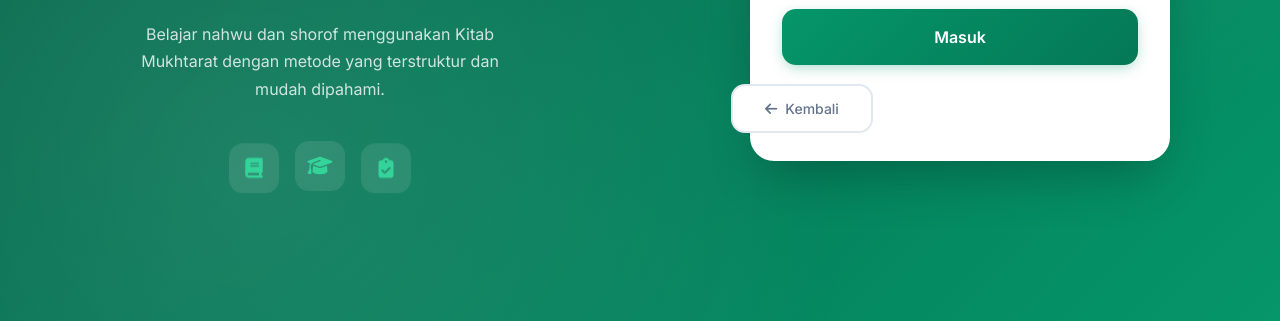
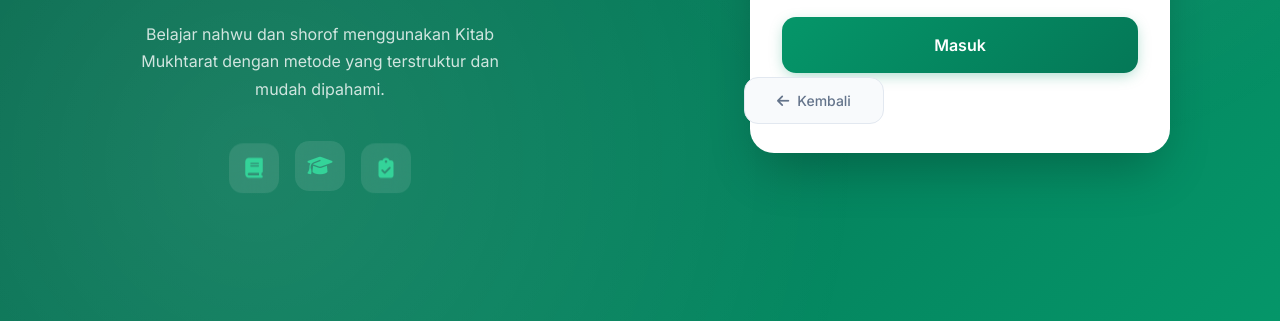
Before and after one commit to fboim/mbba, a website: page src/frontend/pages/auth.html in a window 1280 px wide. Shown: the part 479-800 px from the top of the page. Drawn offline with Linux system fonts and the light colour scheme.

Commit message:
fix: position back button inside auth card

```diff
--- a/src/frontend/pages/auth.html
+++ b/src/frontend/pages/auth.html
@@ -481,7 +481,8 @@
     /* Footer Link */
     .footer-link {
       text-align: center;
-      margin-top: 1.5rem;
+      padding: 1.25rem 2rem;
+      margin-top: 0.5rem;
     }
 
     .back-home-btn {
@@ -496,8 +497,8 @@
       padding: 0.75rem 2rem;
       border-radius: 14px;
       transition: all 0.2s ease;
-      background: white;
-      border: 2px solid #e2e8f0;
+      background: #f8fafc;
+      border: 1px solid #e2e8f0;
     }
 
     .back-home-btn:hover {
```
